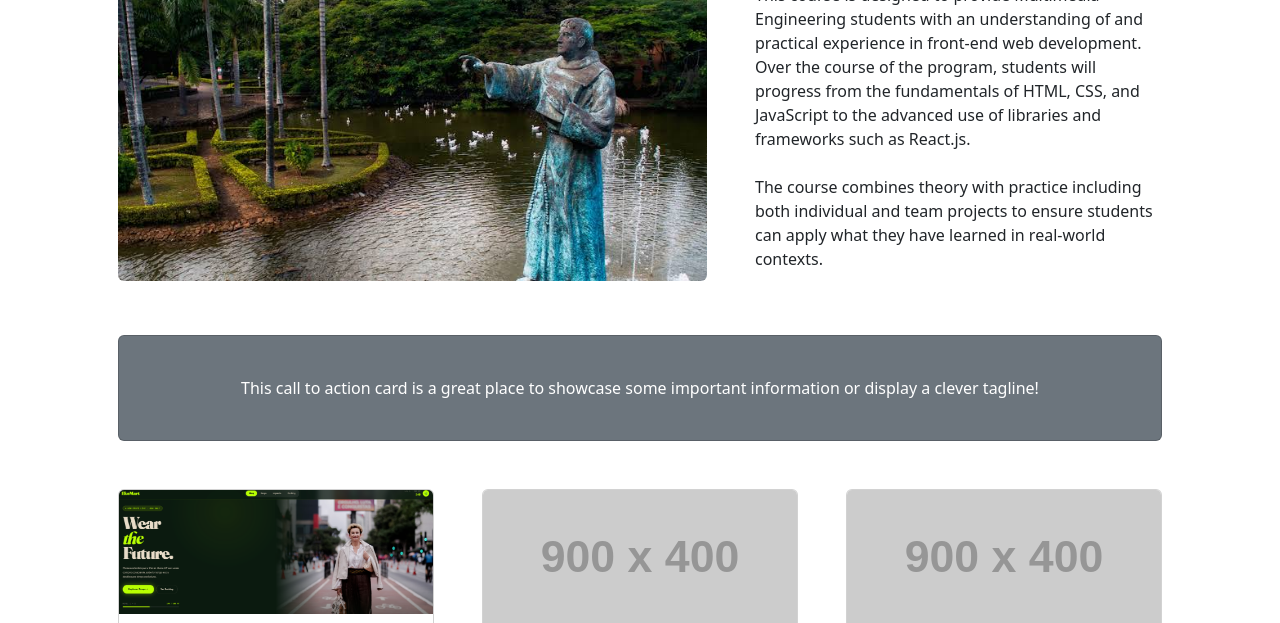
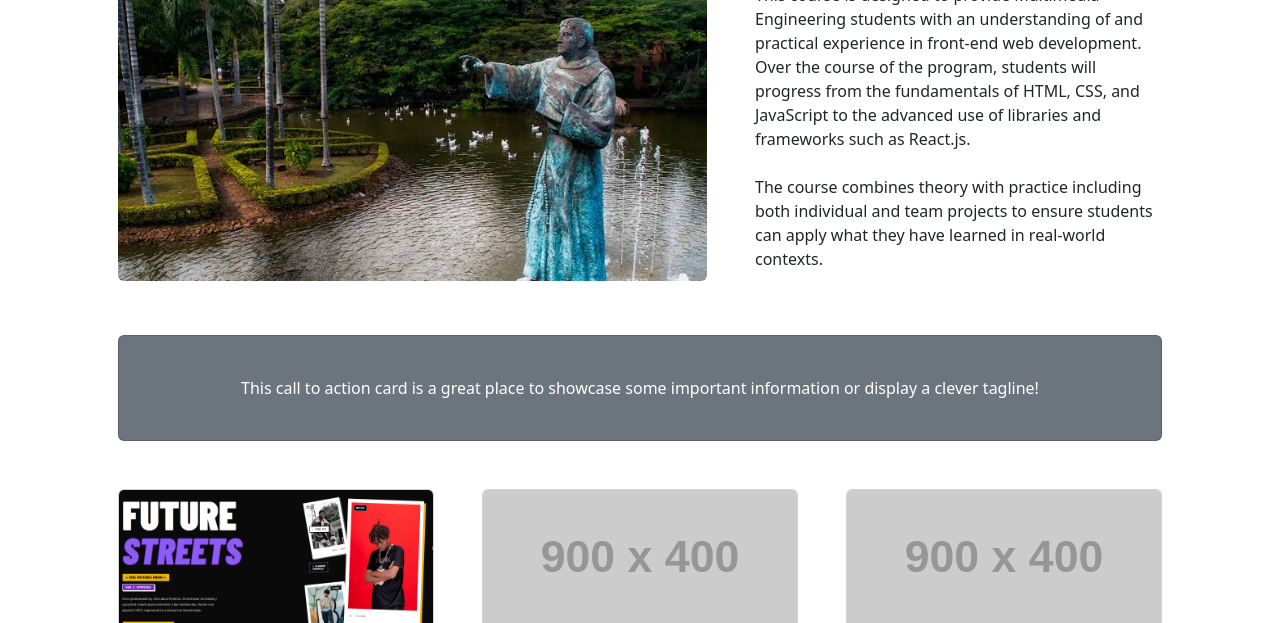
Before and after one commit to jun0wa/Portafolio, a plain HTML site: page index.html in a window 1280 px wide. Shown: the part 177-800 px from the top of the page. Drawn offline with nearby package versions, Linux system fonts and the light colour scheme; placeholder pictures from the web are drawn by us.

Commit message:
Update index.html

```diff
--- a/index.html
+++ b/index.html
@@ -61,7 +61,7 @@
         <div class="row gx-4 gx-lg-5" id="modules">
             <div class="col-md-4 mb-5">
                 <div class="card h-100">
-                    <img src="./assets/img/class2.png" class="card-img-top" alt="Class 2">
+                    <img src="./assets/img/class22.png" class="card-img-top" alt="Class 2">
                     <div class="card-body">
                         <h2 class="card-title">Design Trends</h2>
                         <p class="card-text">EKOMART es uno de los diseño de página que nos han encargado de remodelar, modernizar y agilizar en orden de la apertura del negocio de ropa que se tiene planeado..</p>
```
